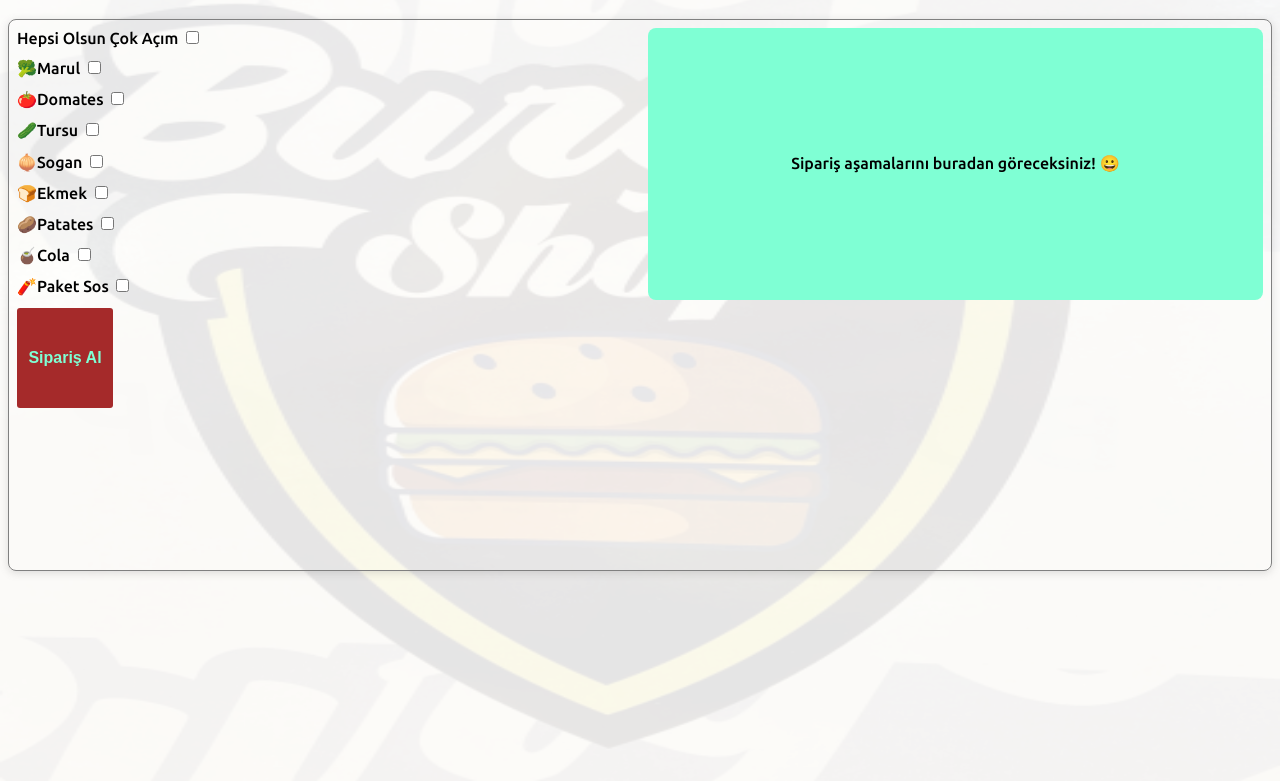
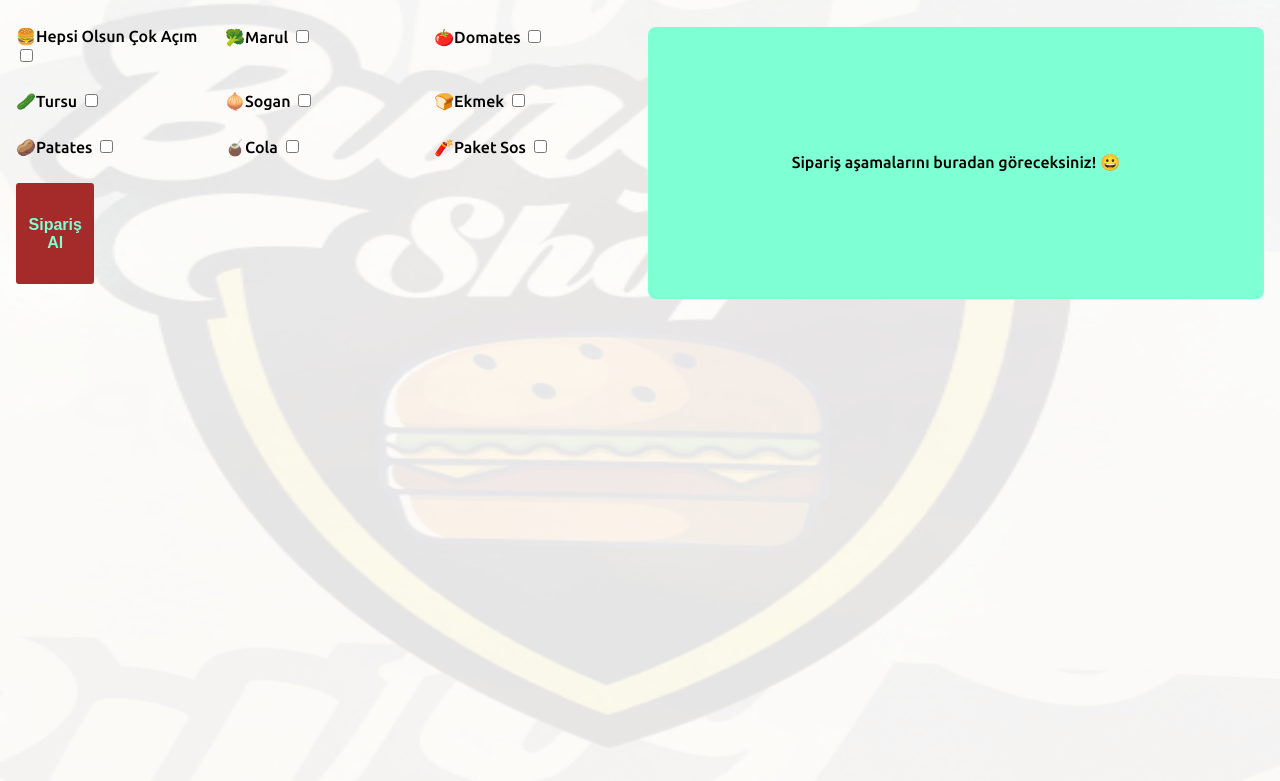
Before and after one commit to Sadullah-TANRIKULU/solidElectronAngularPracticum, a plain HTML site: page index.html in a window 1280 px wide. Shown: the part 61-842 px from the top of the page. Drawn offline with Linux system fonts and the light colour scheme.

Commit message:
minor stylings

```diff
--- a/index.html
+++ b/index.html
@@ -17,7 +17,7 @@
         <section>
             <div class="malz">
                 <div class="hepsi">
-                    <label for="hepsi">Hepsi Olsun Çok Açım</label>
+                    <label for="hepsi">🍔Hepsi Olsun Çok Açım</label>
                     <input type="checkbox" name="hepsi" id="hepsi" value="hepsi">
                 </div>
                 <div class="marul">
@@ -48,14 +48,6 @@
                     <label for="cola">🧉Cola</label>
                     <input type="checkbox" name="cola" id="cola" value="cola">
                 </div>
-                <!-- <div class="kofte">
-                <label for="kofte">Kofte</label>
-                <input type="checkbox" name="kofte" id="kofte" value="kofte">
-            </div>
-            <div class="tavuk">
-                <label for="tavuk">Tavuk</label>
-                <input type="checkbox" name="tavuk" id="tavuk" value="tavuk">
-            </div> -->
                 <div class="paketsos">
                     <label for="paketsos">🧨Paket Sos</label>
                     <input type="checkbox" name="paketsos" id="paketsos" value="paketsos">
--- a/style.css
+++ b/style.css
@@ -21,84 +21,86 @@ body>h1 {
     text-align: center;
 }
 
-main {
-    display: flex;
-    flex-direction: column;
-    gap: 1.5rem;
-    border: 1px solid gray;
-    border-radius: 8px;
-    box-shadow: rgba(99, 99, 99, 0.2) 0px 2px 8px 0px;
+@media screen and (max-width: 599px) {
+    main {
+        display: flex;
+        flex-direction: column;
+        gap: 1.5rem;
+        border: 1px solid gray;
+        border-radius: 8px;
+        box-shadow: rgba(99, 99, 99, 0.2) 0px 2px 8px 0px;
 
-}
+    }
 
-section {
-    display: flex;
-}
+    section {
+        display: flex;
+    }
 
-.btn {
-    background-color: brown;
-    border: none;
-    border-radius: 3px;
-    padding: 8px;
-    color: aquamarine;
-    width: 4.9rem;
-    height: 6.3rem;
-    cursor: pointer;
-    font-size: 1rem;
-    font-weight: 700;
+    .btn {
+        background-color: brown;
+        border: none;
+        border-radius: 3px;
+        padding: 8px;
+        color: aquamarine;
+        width: 4.9rem;
+        height: 6.3rem;
+        cursor: pointer;
+        font-size: 1rem;
+        font-weight: 700;
 
-}
+    }
 
-.malz {
-    display: flex;
-    flex: 1;
-    flex-direction: column;
-    margin: .5rem;
-    gap: .7rem;
-}
+    .malz {
+        display: flex;
+        flex-direction: column;
+        margin: .5rem;
+        gap: .7rem;
+    }
 
-.display {
-    display: flex;
-    flex: 1;
-    height: 17rem;
-    background-color: aquamarine;
-    justify-content: center;
-    align-items: center;
-    margin: .5rem;
-    text-align: center;
-    border-radius: 8px;
+    .display {
+        display: flex;
+        flex: 1;
+        height: 17rem;
+        background-color: aquamarine;
+        justify-content: center;
+        align-items: center;
+        margin: .5rem;
+        text-align: center;
+        border-radius: 8px;
 
-}
+    }
 
-btn-radio {
-    display: flex;
-    flex-direction: column;
-    gap: 1.5rem;
-}
+    btn-radio {
+        display: flex;
+        flex-direction: column;
+        gap: 1.5rem;
+    }
 
-.buttons {
-    display: flex;
-    gap: 1.5rem;
-    margin-left: .5rem;
-    margin-bottom: .5rem;
-    margin-right: .5rem;
+    .buttons {
+        display: flex;
+        gap: 1.5rem;
+        margin-left: .5rem;
+        margin-bottom: .5rem;
+        margin-right: .5rem;
 
-}
+    }
 
-.radio-btns {
-    display: flex;
-    flex-direction: column;
-    gap: 0.7rem;
-    margin: 1rem;
-    font-size: xx-small;
-}
+    .radio-btns {
+        display: flex;
+        flex-direction: column;
+        gap: 0.7rem;
+        margin: 1rem;
+        font-size: xx-small;
+    }
 
-input {
-    cursor: pointer;
+    input {
+        cursor: pointer;
+    }
 }
 
 
-@media screen and (min-width: 600) {
+
+@media screen and (min-width: 600px) {
     main {
         display: flex;
         flex-direction: column;
@@ -115,8 +117,11 @@ input {
         border-radius: 3px;
         padding: 8px;
         color: aquamarine;
-        width: 6rem;
+        width: 4.9rem;
+        height: 6.3rem;
         cursor: pointer;
+        font-size: 1rem;
+        font-weight: 700;
 
     }
 
@@ -136,6 +141,7 @@ input {
         justify-content: center;
         align-items: center;
         margin: .5rem;
+        text-align: center;
         border-radius: 8px;
 
     }
@@ -169,10 +175,11 @@ input {
 @media screen and (min-width: 1007px) {
     main {
         display: flex;
+        flex-direction: column;
         gap: 2.8rem;
     }
 
-    section {
+    main > section {
         display: flex;
     }
 
@@ -182,19 +189,20 @@ input {
         border-radius: 3px;
         padding: 8px;
         color: aquamarine;
-        width: 6rem;
+        width: 4.9rem;
+        height: 6.3rem;
         cursor: pointer;
-
+        font-size: 1rem;
+        font-weight: 700;
     }
-
     .malz {
-        display: flex;
-        flex: 1;
-        flex-direction: column;
+        /* display: flex;
+        flex-direction: column; */
+        display: grid;
+        grid-template-columns: repeat(3, 1fr);
         margin: .5rem;
         gap: .7rem;
     }
-
     .display {
         display: flex;
         flex: 1;
```
